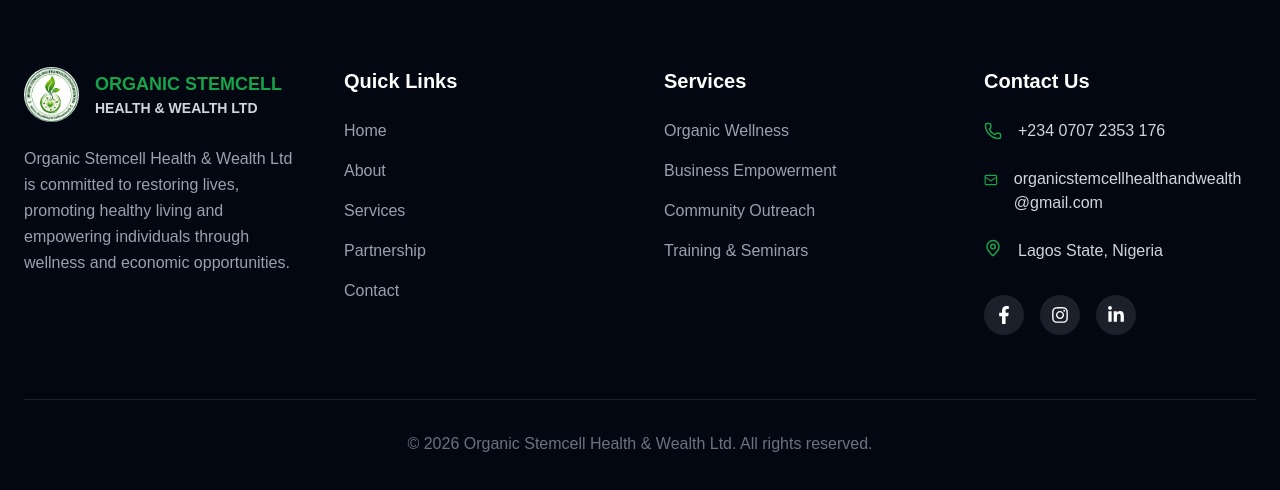
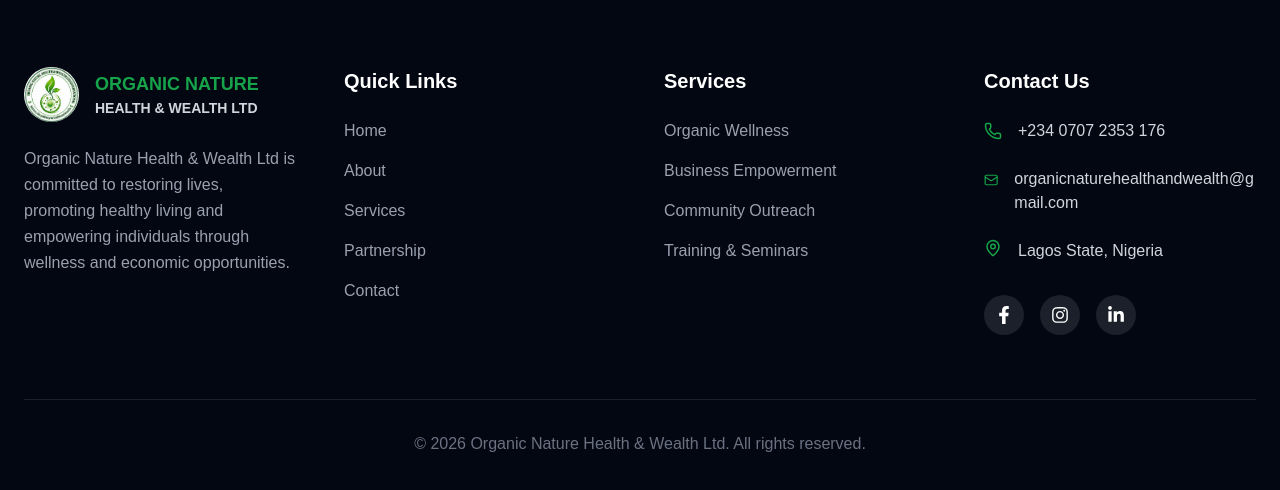
Before and after one commit to JonasNkeforTapuh/organic-health-website, a Next.js app: page /partnership in a window 1280 px wide. Shown: the part 1380-1870 px from the top of the page. Built offline with nearby package versions, Linux system fonts and the light colour scheme.

Commit message:
your update

```diff
--- a/src/components/Footer.tsx
+++ b/src/components/Footer.tsx
@@ -1,6 +1,6 @@
 import { Mail, Phone, MapPin } from "lucide-react";
 import Image from "next/image";
-import logo from "../images/logo.jpeg";
+import logo from "../images/logo1.jpeg";
 
 import {
   FaFacebookF,
@@ -38,7 +38,7 @@ export default function Footer() {
               text-[#16a34a]
               text-lg
               ">
-                ORGANIC STEMCELL
+                ORGANIC NATURE
               </h2>
 
               <p className="
@@ -59,7 +59,7 @@ export default function Footer() {
           text-gray-400
           leading-relaxed
           ">
-            Organic Stemcell Health & Wealth Ltd is committed
+            Organic Nature Health & Wealth Ltd is committed
             to restoring lives, promoting healthy living
             and empowering individuals through wellness
             and economic opportunities.
@@ -195,7 +195,7 @@ export default function Footer() {
               />
 
               <span>
-                organicstemcellhealthandwealth@gmail.com
+                organicnaturehealthandwealth@gmail.com
               </span>
 
             </div>
@@ -226,7 +226,7 @@ export default function Footer() {
           <div className="flex gap-4 mt-8">
 
             <a
-              href="#"
+              href="https://www.facebook.com/profile.php?id=61590085462574"
               className="
               w-10
               h-10
@@ -302,7 +302,7 @@ export default function Footer() {
       text-gray-500
       ">
 
-        © 2026 Organic Stemcell Health & Wealth Ltd.
+        © 2026 Organic Nature Health & Wealth Ltd.
         All rights reserved.
 
       </div>
--- a/src/components/Navbar.tsx
+++ b/src/components/Navbar.tsx
@@ -1,7 +1,7 @@
 "use client";
 
 import Image from "next/image";
-import logo from "../images/logo.jpeg";
+import logo from "../images/logo1.jpeg";
 
 import { useState } from "react";
 import Link from "next/link";
--- a/src/sections/Contact.tsx
+++ b/src/sections/Contact.tsx
@@ -10,19 +10,22 @@ export default function Contact() {
   const sendEmail = (e: any) => {
   e.preventDefault();
 
+  if (!form.current) return;
+
   emailjs
     .sendForm(
       "service_klka50j",
       "template_8w0yj5a",
-        form.current!,
+      form.current,
       "1HMQBKi2Acbxd_N15"
     )
     .then(() => {
       alert("Message sent successfully");
       form.current?.reset();
     })
-      .catch(() => {
-        alert("Something went wrong");
+    .catch((error) => {
+      console.log("EmailJS Error:", error);
+      alert("Something went wrong. Check console.");
     });
 };
 
@@ -59,7 +62,7 @@ export default function Contact() {
 
             <div className="flex items-center gap-4 text-gray-800">
               <Mail className="text-[#166534]" />
-              <span>organicstemcellhealthandwealth@gmail.com</span>
+              <span>organicnaturehealthandwealth@gmail.com</span>
             </div>
 
             <div className="flex items-center gap-4 text-gray-800">
@@ -69,7 +72,7 @@ export default function Contact() {
 
             {/* WHATSAPP BUTTON */}
             <a
-              href="https://wa.me/237653774362"
+              href="https://wa.me/2349058836314"
               target="_blank"
               className="inline-flex items-center gap-3 bg-[#16a34a] text-white px-6 py-3 rounded-full hover:bg-[#166534] transition"
             >
--- a/src/sections/Hero.tsx
+++ b/src/sections/Hero.tsx
@@ -2,7 +2,7 @@
 
 import { motion } from "framer-motion";
 import Image from "next/image";
-import heroImage from "../images/hero.jpeg";
+import heroImage from "../images/hero1.jpeg";
 
 export default function Hero() {
   return (
```
Also changed, not shown: src/images/hero1.jpeg (added), src/images/logo1.jpeg. Lines whose indentation alone changed are shown as unchanged.
